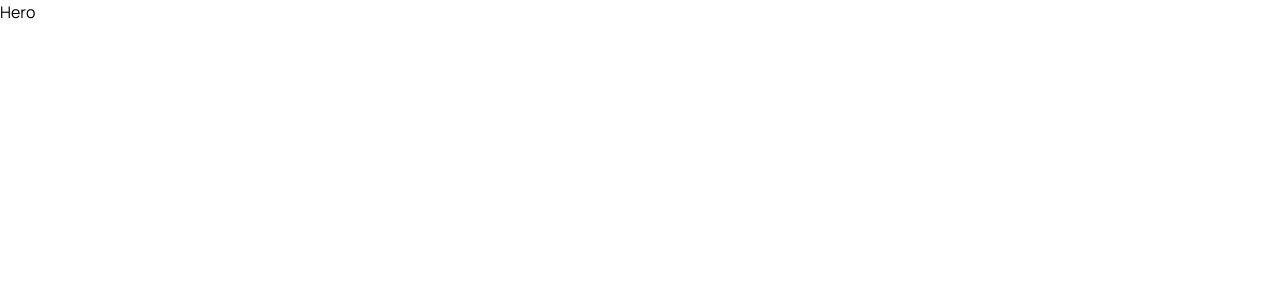
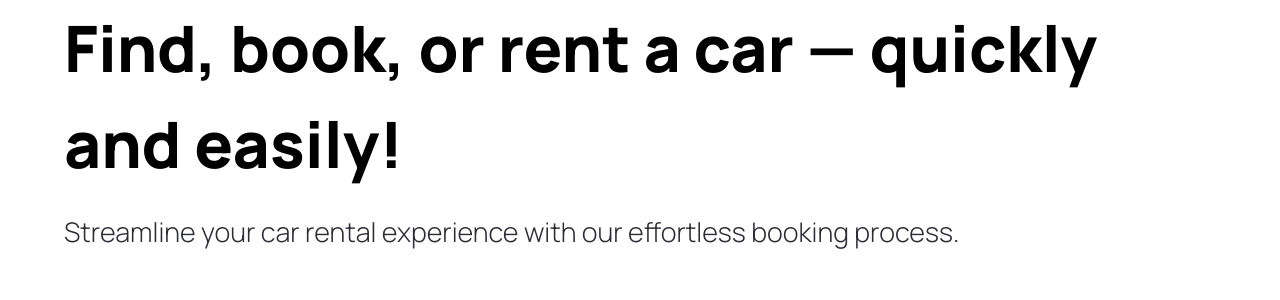
Before and after one commit to Shamidinoff/Car_Showcase__React_Next13_TypeScript_TailwindCSS_project, a Next.js app: page / in a window 1280 px wide. Shown: the top 300 px of the page. Built offline with nearby package versions, Linux system fonts and the light colour scheme.

Commit message:
Car Showcase - Next JS 13, React, TypeScript, Tailwind CSS project

```diff
--- /dev/null
+++ b/component/CustomButton.tsx
@@ -0,0 +1,14 @@
+import Image from "next/image";
+
+const CustomButton = () => {
+  return (
+    <button
+      disabled={false}
+      type={"button"}
+      className={`custom-btn`}
+      onClick={() => {}}
+    ></button>
+  );
+};
+
+export default CustomButton;
--- a/component/Hero.tsx
+++ b/component/Hero.tsx
@@ -1,8 +1,24 @@
 // import React from 'react'
 import Image from "next/image";
+import { CustomButton } from ".";
 
 const Hero = () => {
-  return <div>Hero</div>;
+  return (
+    <div className="hero">
+      <div className="flex-1 pt-36 padding-x">
+        <h1 className="hero__title">
+          Find, book, or rent a car — quickly and easily!
+        </h1>
+
+        <p className="hero__subtitle">
+          Streamline your car rental experience with our effortless booking
+          process.
+        </p>
+
+        <CustomButton />
+      </div>
+    </div>
+  );
 };
 
 export default Hero;
--- a/component/index.ts
+++ b/component/index.ts
@@ -1,3 +1,4 @@
 import Hero from "./Hero";
+import CustomButton from "./CustomButton";
 
-export { Hero };
+export { Hero, CustomButton };
```
Also changed, not shown: 1 other file (tests, documents, lock files or other folders).
